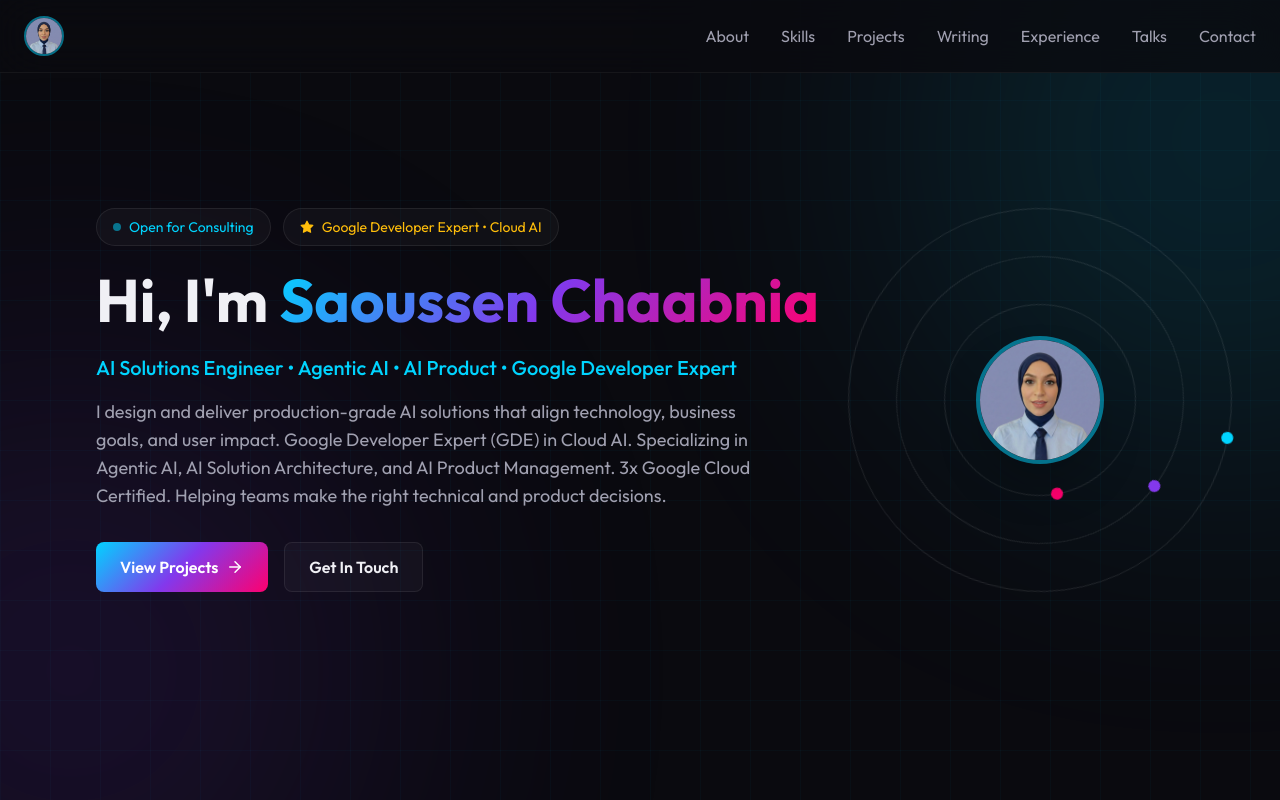
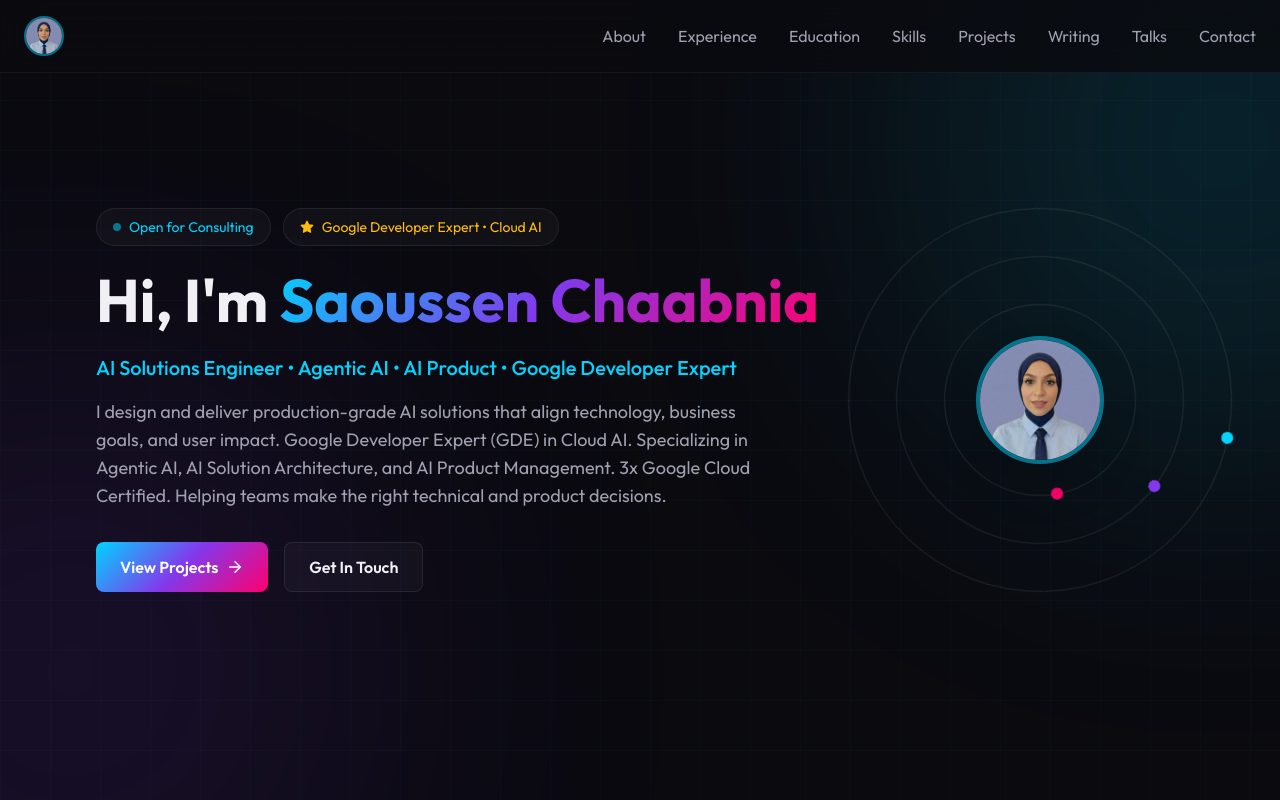
Before and after one commit to Saoussen-CH/Saoussen-CH.github.io, a React (Vite) app: page / in a window 1280 px wide. Shown: the top 800 px of the page. Built offline with nearby package versions, Linux system fonts and the light colour scheme; the HTML template or start-up script is replaced by a standard one.

Commit message:
Add Education to navbar and reorder portfolio sections

```diff
--- a/src/App.tsx
+++ b/src/App.tsx
@@ -22,12 +22,12 @@ function App() {
       <main className="relative z-10">
         <Hero />
         <About />
+        <Experience />
+        <Education />
         <Skills />
         <Projects />
         <Writing />
-        <Experience />
         <Talks />
-        <Education />
         <Contact />
       </main>
       <Footer />
--- a/src/components/Education.tsx
+++ b/src/components/Education.tsx
@@ -8,7 +8,7 @@ export function Education() {
   const isInView = useInView(ref, { once: true, margin: '-100px' });
 
   return (
-    <section className="py-24 px-6 md:px-12 lg:px-24">
+    <section id="education" className="py-24 px-6 md:px-12 lg:px-24">
       <div className="max-w-4xl mx-auto">
         <motion.div
           ref={ref}
--- a/src/components/Navbar.tsx
+++ b/src/components/Navbar.tsx
@@ -4,10 +4,11 @@ import { Menu, X } from 'lucide-react';
 
 const navItems = [
   { label: 'About', href: '#about' },
+  { label: 'Experience', href: '#experience' },
+  { label: 'Education', href: '#education' },
   { label: 'Skills', href: '#skills' },
   { label: 'Projects', href: '#projects' },
   { label: 'Writing', href: '#writing' },
-  { label: 'Experience', href: '#experience' },
   { label: 'Talks', href: '#talks' },
   { label: 'Contact', href: '#contact' },
 ];
```
